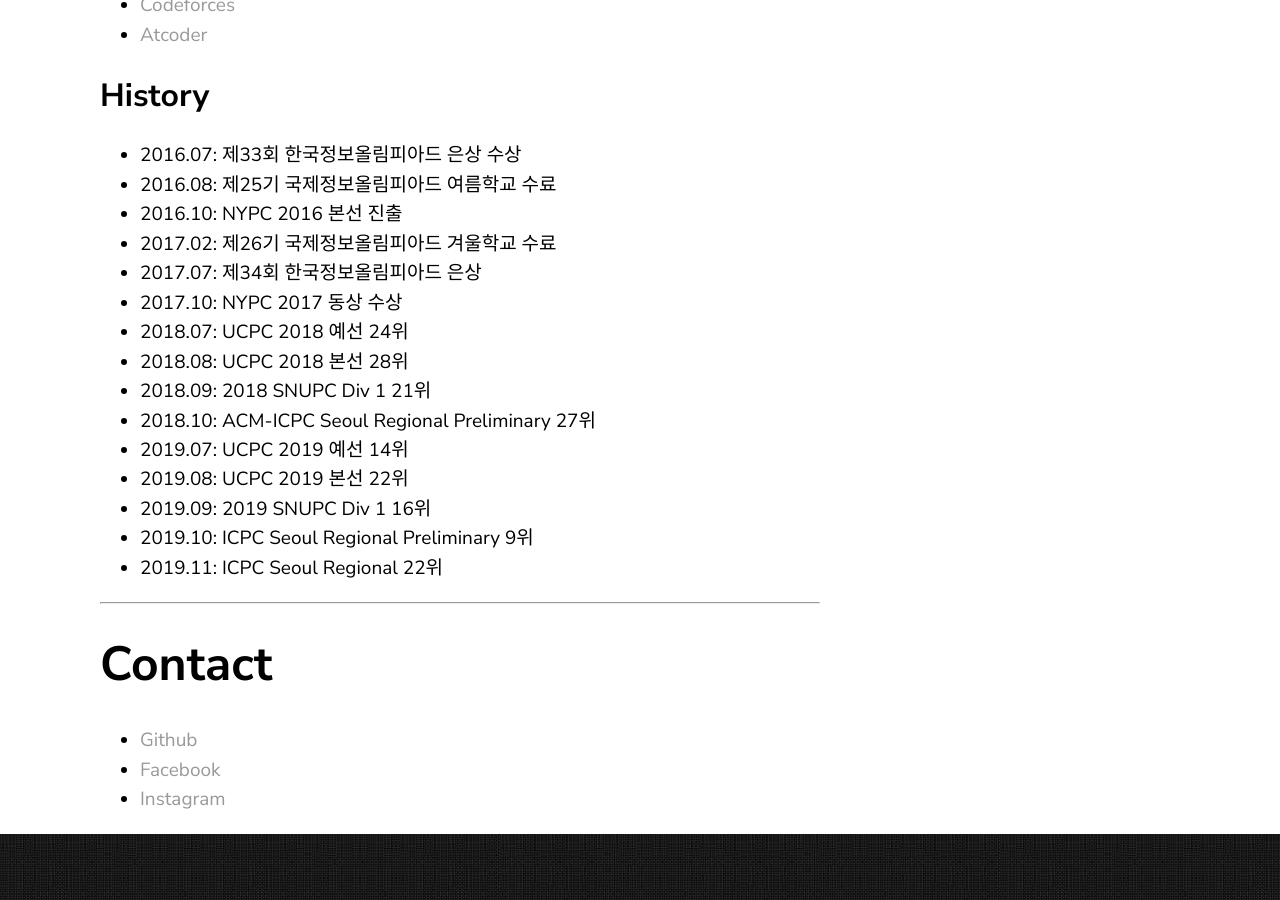
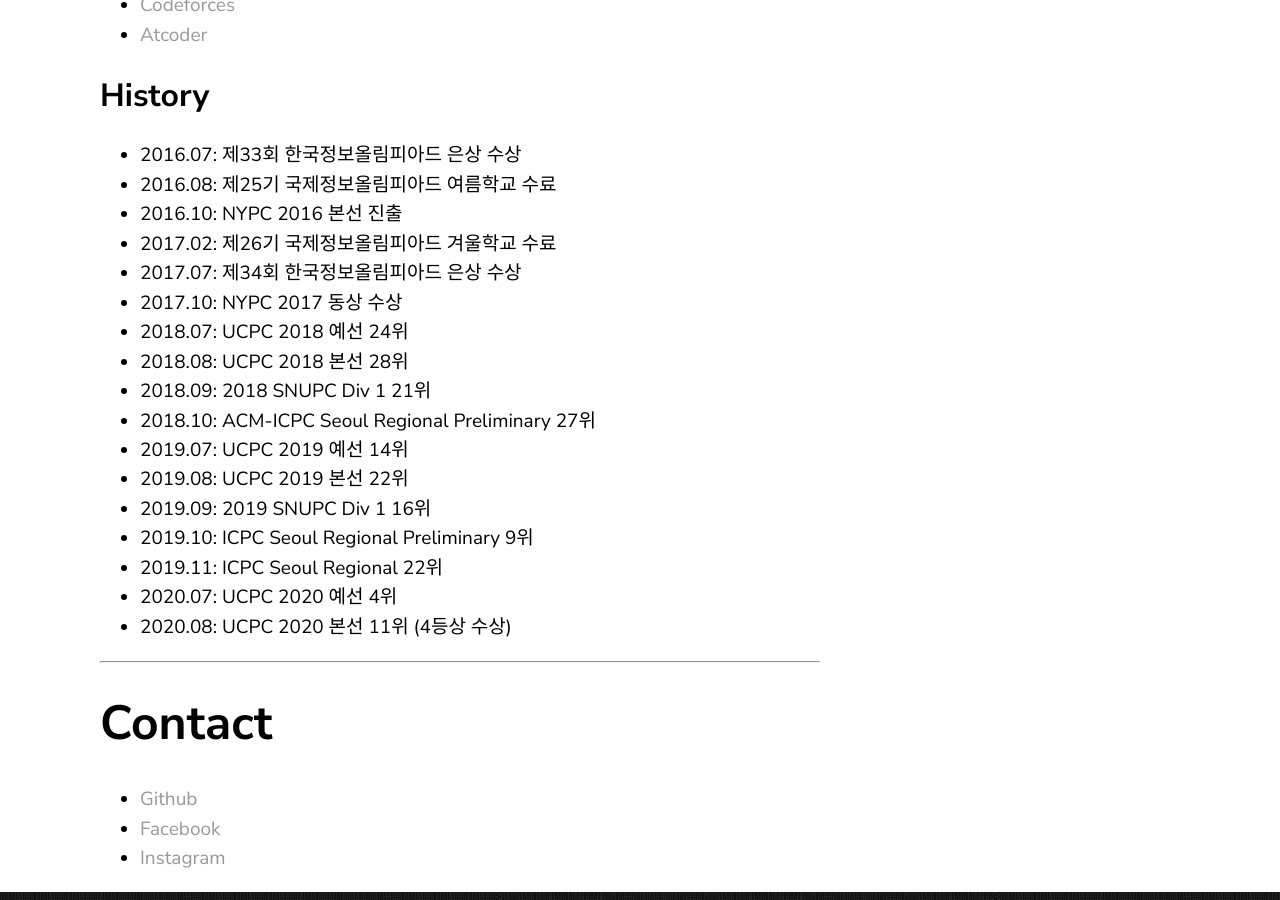
Before and after one commit to jjwdi0/jjwdi0.github.io, a Jekyll site: the page built from about.markdown, in a window 1280 px wide and 900 px high, scrolled down 1081 px. Built offline with Jekyll 4.4.1, drawn with Linux system fonts in a browser that asks for light colours.

```diff
--- a/about.markdown
+++ b/about.markdown
@@ -26,7 +26,7 @@ permalink: /about/
 - 2016.08: 제25기 국제정보올림피아드 여름학교 수료
 - 2016.10: NYPC 2016 본선 진출
 - 2017.02: 제26기 국제정보올림피아드 겨울학교 수료
-- 2017.07: 제34회 한국정보올림피아드 은상
+- 2017.07: 제34회 한국정보올림피아드 은상 수상
 - 2017.10: NYPC 2017 동상 수상
 - 2018.07: UCPC 2018 예선 24위
 - 2018.08: UCPC 2018 본선 28위
@@ -37,6 +37,8 @@ permalink: /about/
 - 2019.09: 2019 SNUPC Div 1 16위
 - 2019.10: ICPC Seoul Regional Preliminary 9위
 - 2019.11: ICPC Seoul Regional 22위
+- 2020.07: UCPC 2020 예선 4위
+- 2020.08: UCPC 2020 본선 11위 (4등상 수상)
 
 ***
 
```
Also changed, not shown: _posts/2020-08-03-UCPC-후기.md (added, +39 -0 lines), 3 other files.
